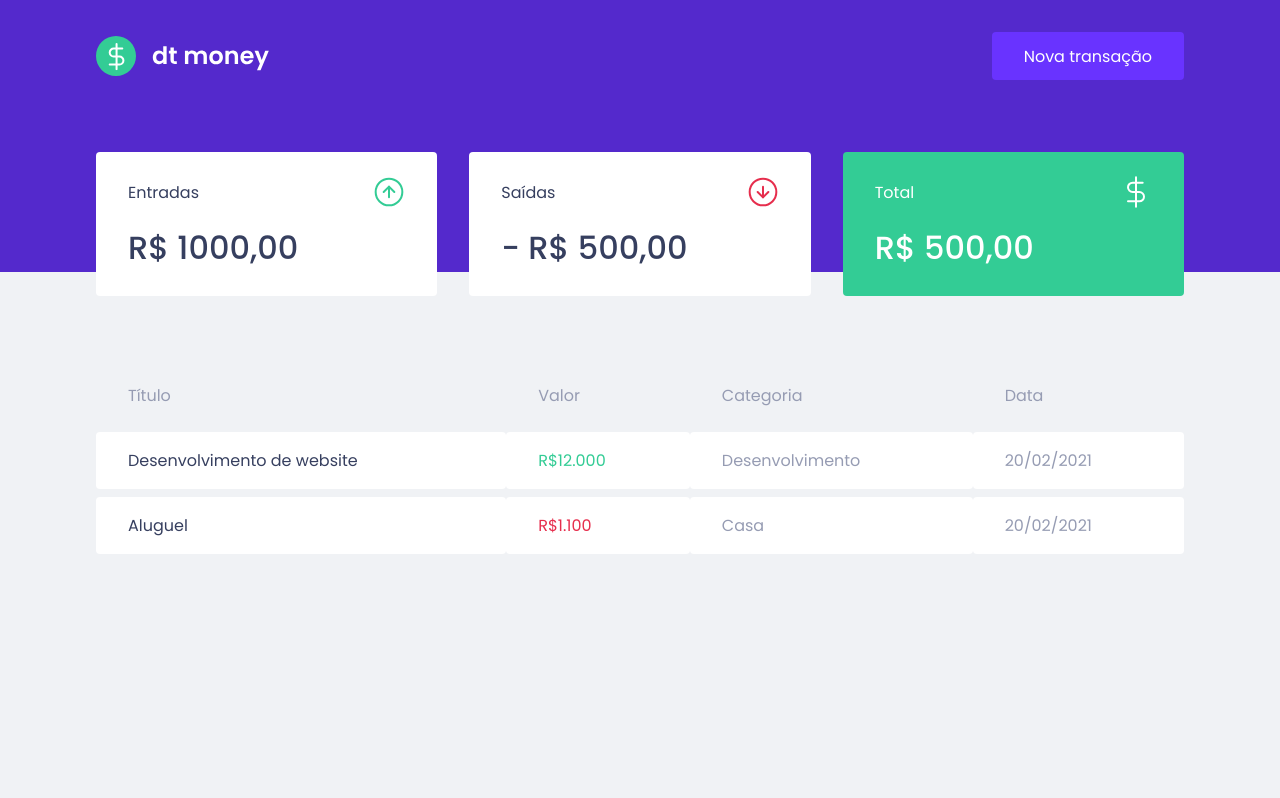
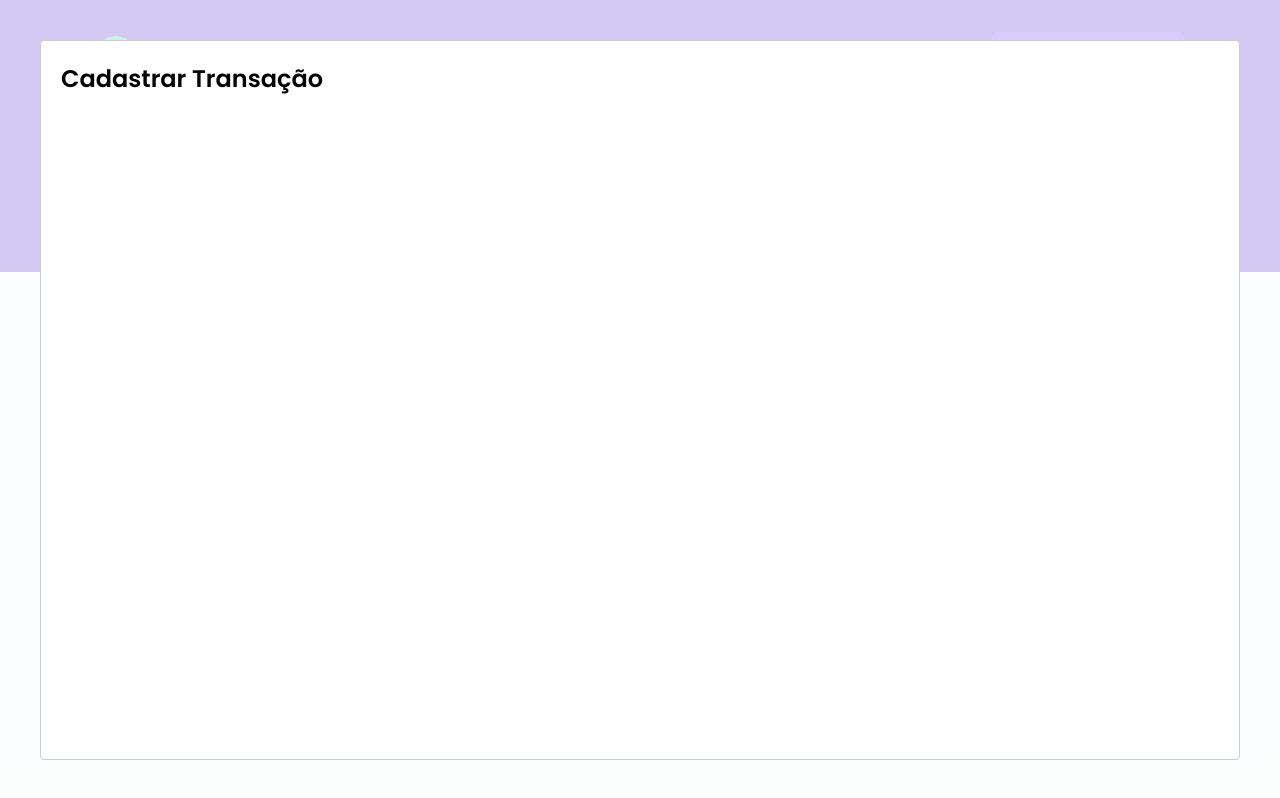
Before and after one commit to atiliosilfer/atmoney, a React (Create React App) app: page / in a window 1280 px wide. Both pictures are taken after a click on the button "Nova transação". Built offline with nearby package versions, Linux system fonts and the light colour scheme; no server answers; what miragejs would draw is missing.

Commit message:
configurando modal de criação

```diff
--- a/package.json
+++ b/package.json
@@ -3,10 +3,12 @@
     "version": "0.1.0",
     "private": true,
     "dependencies": {
+        "@types/react-modal": "^3.13.1",
         "axios": "^0.25.0",
         "miragejs": "^0.1.43",
         "react": "^17.0.2",
         "react-dom": "^17.0.2",
+        "react-modal": "^3.14.4",
         "react-scripts": "5.0.0",
         "styled-components": "^5.3.3",
         "web-vitals": "^2.1.0"
--- a/src/App.tsx
+++ b/src/App.tsx
@@ -1,12 +1,36 @@
 import { Dashboard } from "./components/Dashboard";
 import { Header } from "./components/Header";
 import { GlobalStyle } from "./styles/global";
+import { useState } from "react";
+
+import Modal from 'react-modal';
+
+Modal.setAppElement('#root')
 
 export function App() {
+  const [isNewTransactionModalOpen, setIsNewTransactionModalOpen] = useState(false);
+
+  function handleOpenNewTransactionModal() {
+    setIsNewTransactionModalOpen(true)
+  }
+
+  function handleCloseNewTransactionModal() {
+    setIsNewTransactionModalOpen(false)
+  }
+
   return (
     <>
-      <Header />
+      <Header onOpenNewTransactionModal={handleOpenNewTransactionModal} />
+
       <Dashboard />
+
+      <Modal
+        isOpen={isNewTransactionModalOpen}
+        onRequestClose={handleCloseNewTransactionModal}
+      >
+        <h2>Cadastrar Transação</h2>
+      </Modal>
+
       <GlobalStyle />
     </>
   );
--- a/src/components/Header/index.tsx
+++ b/src/components/Header/index.tsx
@@ -1,12 +1,17 @@
+import { useState } from 'react';
 import logoImg from '../../assets/logo.svg'
 import { Container, Content } from './styles'
 
-export function Header() {
+interface HeaderProps {
+  onOpenNewTransactionModal: () => void;
+}
+
+export function Header({ onOpenNewTransactionModal }: HeaderProps) {
   return (
     <Container>
       <Content>
         <img src={logoImg} alt="at money" />
-        <button type="button">
+        <button type="button" onClick={onOpenNewTransactionModal}>
           Nova transação
         </button>
       </Content>
```
Also changed, not shown: 1 other file (tests, documents, lock files or other folders).
